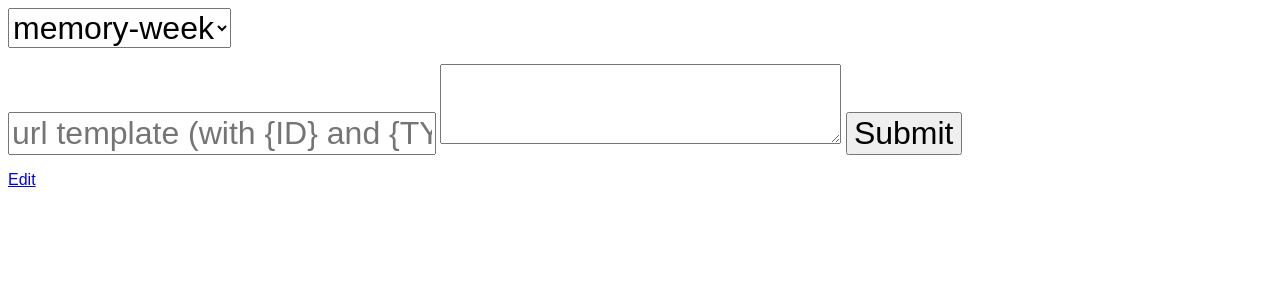
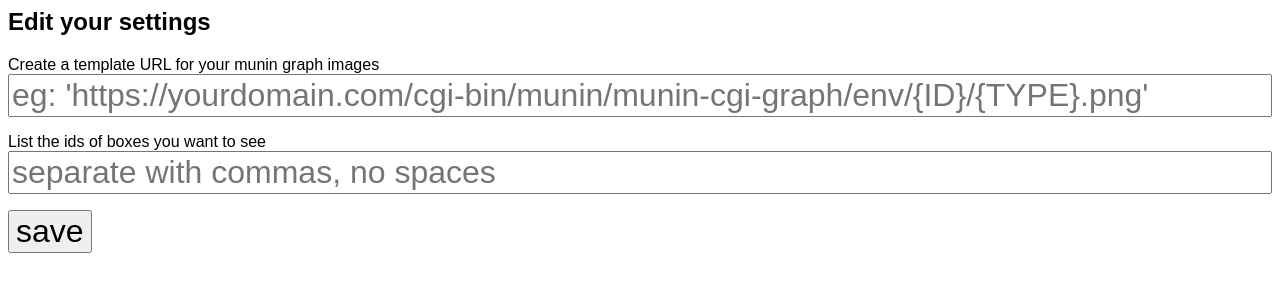
Before and after one commit to maxthelion/munin-condensed, a plain HTML site: page index.html in a window 1280 px wide. Drawn offline with nearby package versions, Linux system fonts and the light colour scheme.

Commit message:
A few improvements

```diff
--- a/index.html
+++ b/index.html
@@ -17,22 +17,34 @@
       width:40px;
       left: 200px;
     }
-    form *{
+    form input, form textarea{
       font-size: 2em;
     }
+    #urlTemplateField {
+      width: 100%;
+    }
+    #idList {
+      width: 100%;
+    }
+
   </style>
 </head>
 <body>
 <div id="controls">
-  <form action="" method="GET">
+  <form action="" method="GET" id="typeSelectorForm">
     <select name="foo"  id="graphSelect">
     </select>
   </form>
 
   <form action="" method="GET" id="configForm">
-    <input placeholder="url template (with {ID} and {TYPE})" name="urlTemplateField" id="urlTemplateField" />
-    <textarea id="idList"></textarea>
-    <input type="submit">
+    <h2>Edit your settings</h2>
+    <p><label>Create a template URL for your munin graph images</label><br>
+    <input name="urlTemplateField" placeholder="eg: 'https://yourdomain.com/cgi-bin/munin/munin-cgi-graph/env/{ID}/{TYPE}.png'" id="urlTemplateField" />
+    </p>
+    <p><label>List the ids of boxes you want to see</label><br>
+    <input id="idList" placeholder="separate with commas, no spaces" />
+    </p>
+    <input type="submit" value="save">
   </form>
   <a href="#" id="editConfig">Edit</a>
 </div>
@@ -52,7 +64,7 @@
     'load-week',
   ]
   var urlTemplate = ""
-  var localStorageVersion = 5
+  var localStorageVersion = 6
 
   function fetchSettings(){
     var localIDs = localStorage[ localStorageVersion + 'ids']
@@ -65,11 +77,9 @@
   }
 
   $().ready(function(){
-    drawSelect()
     fetchSettings()
     if (ids && urlTemplate){
-      $('#configForm').hide();
-      createGraphs(ids, urlTemplate)
+      drawMain(ids, urlTemplate)
     } else {
       showConfigForm();
     }
@@ -79,21 +89,30 @@
     })
   })
 
+  function drawMain(ids, urlTemplate){
+    drawSelect()
+    $('#configForm').hide();
+    $('#editConfig').show();
+    createGraphs(ids, urlTemplate)
+  }
+
   function showConfigForm(){
     $('#configForm').show();
     $('#configForm').find('#idList').val(ids.join(','))
     $('#configForm').find('#urlTemplateField').val(urlTemplate)
+    $('#editConfig').hide();
+    $('#typeSelectorForm').hide();
 
     $('#configForm').submit(function(){
       var idString = $(this).find('#idList').val()
       var urlString = $(this).find('#urlTemplateField').val()
       if(idString != "" && urlString != ""){
-        ids = idString.split(',')
-        urlTemplate  = urlString
+        var ids = idString.split(/,\s*/g)
+        var urlTemplate  = urlString
         localStorage[ localStorageVersion + 'ids'] = JSON.stringify( ids )
         localStorage[ localStorageVersion + 'urlTemplate'] = JSON.stringify( urlTemplate )
         $(this).hide()
-        createGraphs(ids, urlTemplate);
+        drawMain(ids, urlTemplate);
       }
       return false;
     })
@@ -132,6 +151,8 @@
   }
 
   function drawSelect(){
+    $('#typeSelectorForm').show();
+    $('#graphSelect').empty();
     for (var i=0; i < labels.length; i++) {
       $('#graphSelect').append( $('<option value="'+labels[i]+'">'+labels[i]+'</option>') )
     };
```
